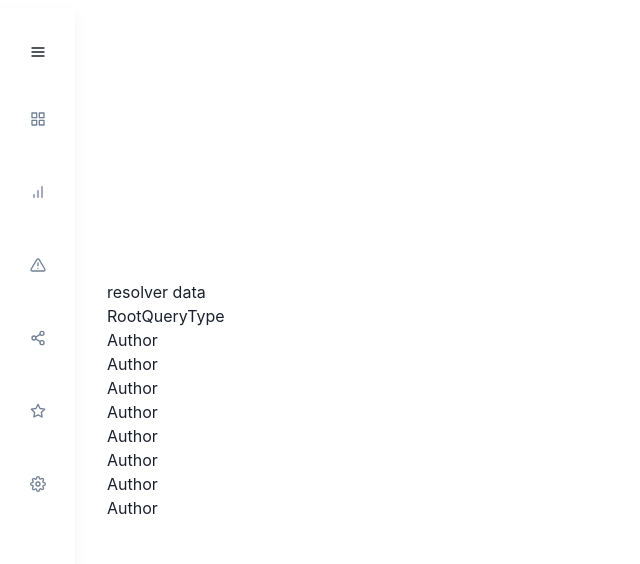
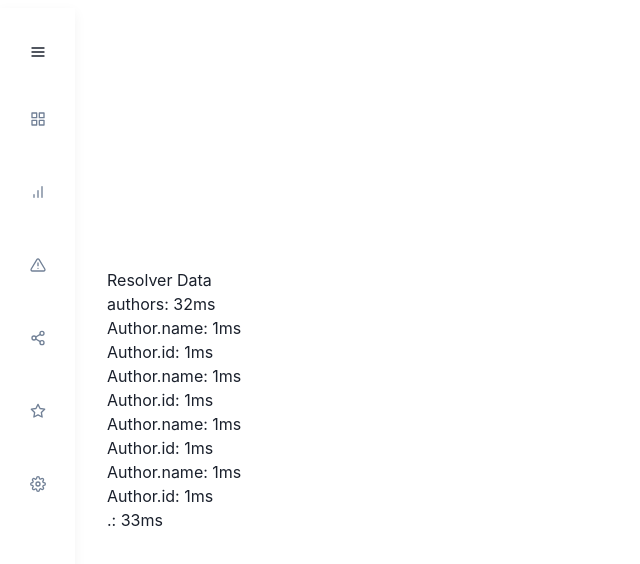
Before and after one commit to oslabs-beta/Trace, a Next.js app in the folder tracer/: page / in a window 1280 px wide. Shown: the top 564 px of the page, without its empty margins (0-640 px from the left). Built offline with nearby package versions, Linux system fonts and the light colour scheme.

Commit message:
working through formatting resolver data on frontend

```diff
--- /dev/null
+++ b/tracer/components/dashboard.tsx
@@ -0,0 +1,46 @@
+type Props = {
+  metrics: Array<any>
+}
+
+const Dashboard = ({ metrics }: Props) => {
+  const formattedData = metrics.map((obj, i) => {
+    const data = obj.fullQuery;
+    let rootQuery;
+    let overallDuration;
+    //const returnValue = re-work the logic to send back query results
+    let formattedData = [];
+
+    for (let [key, value] of Object.entries(data)) {
+      if (key === "0") {
+        rootQuery = value.fieldName;
+        overallDuration = value.duration;
+      } else {
+        formattedData.push(
+          <>
+            <p>{value.parentType}.{value.fieldName}: {value.duration}ms</p>
+          </>
+        );
+      }
+    }
+    return (
+      //! turn into its own component later + one for pop-out graph
+      <>
+        <div className='resolver-data'>
+          <h1>{rootQuery}: {overallDuration}ms</h1>
+        </div>
+        <div className='resolver-graph'>
+          {formattedData}
+        </div>
+      </>
+    )
+  });
+
+  return (
+    <div>
+      <h1>Resolver Data</h1>
+      {formattedData}
+    </div>
+  )
+}
+
+export default Dashboard
--- a/tracer/components/resolverdata.tsx
+++ /dev/null
@@ -1,21 +0,0 @@
-type Props = {
-  metrics: Array<any>
-}
-
-const ResolverData = ({ metrics }: Props) => {
-  const data = metrics[0].fullQuery;
-  let formattedData = [];
-
-  for (let index in data) {
-    formattedData.push(<h2>{data[index].parentType}</h2>)
-  }
-
-  return (
-    <div>
-      <h1>resolver data</h1>
-      {formattedData}
-    </div>
-  )
-}
-
-export default ResolverData
--- a/tracer/pages/index.tsx
+++ b/tracer/pages/index.tsx
@@ -1,6 +1,6 @@
 import { GetServerSideProps } from 'next'
 import Head from 'next/head'
-import ResolverData from '../components/resolverdata'
+import Dashboard from '../components/dashboard'
 import styles from '../styles/Home.module.css'
 
 type Props = {
@@ -17,7 +17,7 @@ const Home = ({ data }: Props) => {
       </Head>
 
       <main className={styles.main}>
-        <ResolverData metrics={data} />
+        <Dashboard metrics={data} />
       </main>
 
     </div>
```
Also changed, not shown: tracer/data/sample.json (+11 -1 lines).
